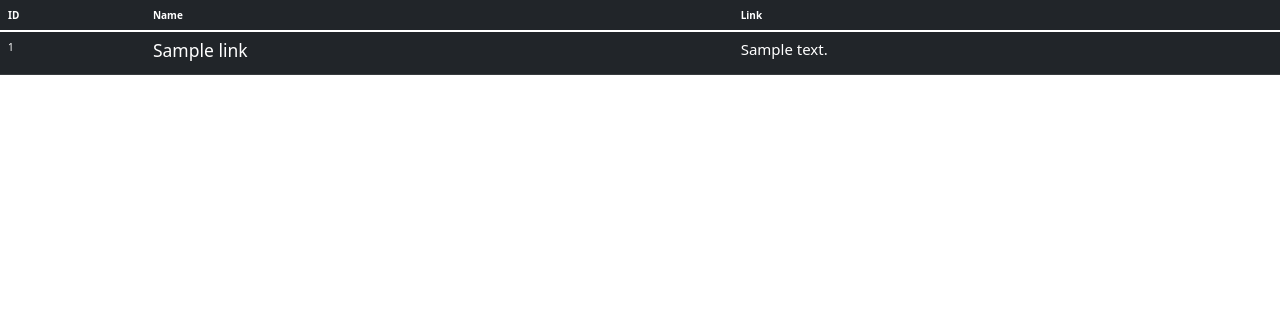
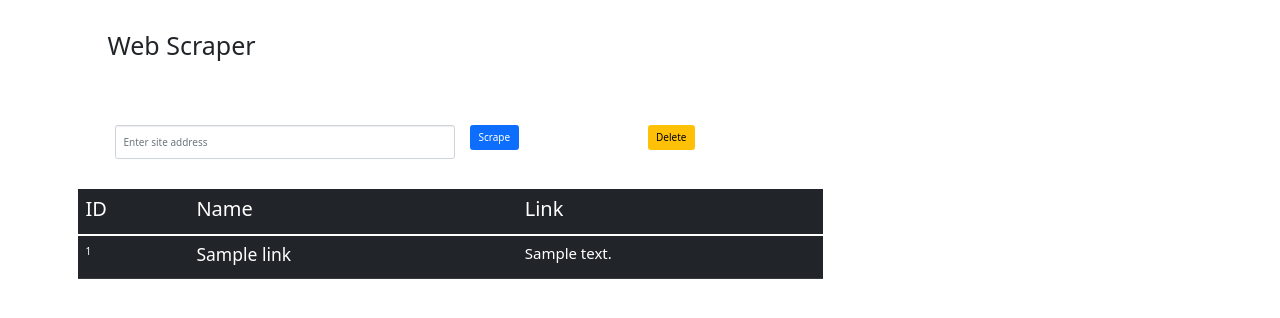
Before and after one commit to Susheel99/Web-Scraper, a Django app: page / in a window 1280 px wide. Shown: the top 318 px of the page. Run offline with Django 3.2, Linux system fonts and the light colour scheme; tables that the repository leaves empty hold one stand-in row (values such as "Sample post"); data that the repository does not hold is empty; some libraries are stand-ins or nearby versions.

Commit message:
added clear view and modified scrape view

```diff
--- a/myapp/templates/myapp/result.html
+++ b/myapp/templates/myapp/result.html
@@ -8,14 +8,43 @@
 <link href="https://cdn.jsdelivr.net/npm/bootstrap@5.0.1/dist/css/bootstrap.min.css" rel="stylesheet" integrity="sha384-+0n0xVW2eSR5OomGNYDnhzAbDsOXxcvSN1TPprVMTNDbiYZCxYbOOl7+AMvyTG2x" crossorigin="anonymous">
   </head>
   <body>
+    <div class="container">
+      <div class="row">
+        <div class="col-md-12 m-5">
+          <h1>Web Scraper</h1>
+        </div>
+
+      </div>
+      <div class="row m-5">
+        <div class="col-md-4">
+          <form class="" action="/" method="POST">
+            {% csrf_token %}
+            <input class="form-control" type="text" id="site" name="site" value="" placeholder="Enter site address">
+            </div>
+            <div class="col-md-2">
+              <button class="btn btn-primary" type="submit" name="button">Scrape</button>
+
+            </div>
+          </form>
+          <div class="col-md-6">
+            <a class="btn btn-warning" href="/delete">Delete</a>
+          </div>
 
 
+
+
+      </div>
+
+    </div>
+    <div class="container">
+      <div class="row">
+        <div class="col-md-8">
           <table class="table  table-dark">
             <thead class="thead-dark">
               <tr>
-      <th scope="col">ID</th>
-      <th scope="col">Name</th>
-      <th scope="col">Link</th>
+                <th scope="col"><h2>ID</h2></th>
+                <th scope="col"><h2>Name</h2></th>
+                <th scope="col"><h2>Link</h2></th>
 
               </tr>
             </thead>
@@ -30,5 +59,12 @@
 
             </tbody>
           </table>
+        </div>
+
+      </div>
+
+    </div>
+
+
   </body>
 </html>
--- a/myapp/views.py
+++ b/myapp/views.py
@@ -2,20 +2,28 @@ from django.shortcuts import render
 import requests
 from bs4 import BeautifulSoup
 from .models import Link
+from django.http import HttpResponseRedirect
 # Create your views here.
 
 def scrape(request):
-    page = requests.get('https://www.google.com')
-    soup = BeautifulSoup(page.text,'html.parser')
+    if request.method=="POST":
+        site=request.POST.get('site','')
+        page = requests.get(site)
+        soup = BeautifulSoup(page.text,'html.parser')
 
 
 
-    for link in soup.find_all('a'):
-        link_address=link.get('href')
-        link_text=link.string
+        for link in soup.find_all('a'):
+            link_address=link.get('href')
+            link_text=link.string
 
-        Link.objects.create(address=link_address,name=link_text)
-
-    data = Link.objects.all()
+            Link.objects.create(address=link_address,name=link_text)
+        return HttpResponseRedirect('/')
+    else:
+        data = Link.objects.all()
 
     return render(request,'myapp/result.html',{'data':data})
+
+def clear(request):
+    Link.objects.all().delete()
+    return render(request,'myapp/result.html')
--- a/mysite/urls.py
+++ b/mysite/urls.py
@@ -21,4 +21,5 @@ from myapp import views
 urlpatterns = [
     path('',views.scrape,name='scrape'),
     path('admin/', admin.site.urls),
+    path('delete/',views.clear,name="clear"),
 ]
```
Lines whose indentation alone changed are shown as unchanged.
